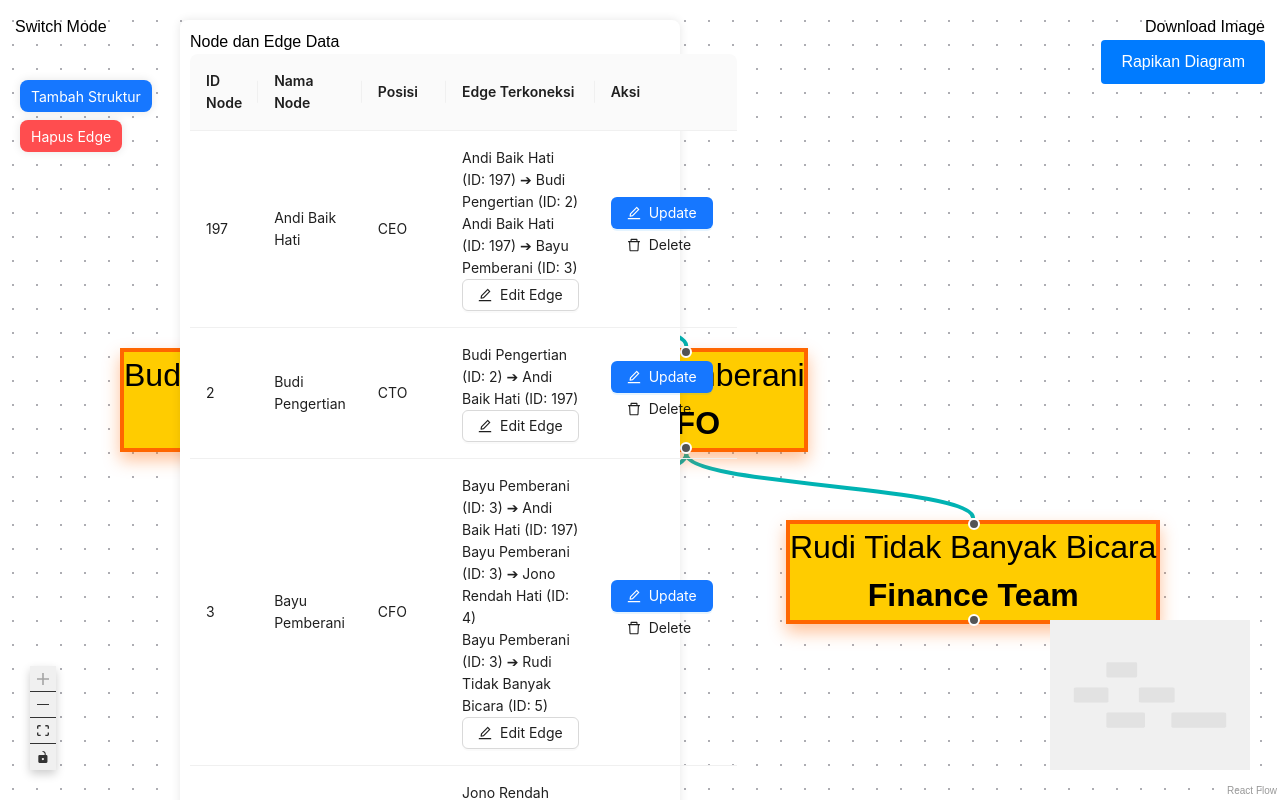
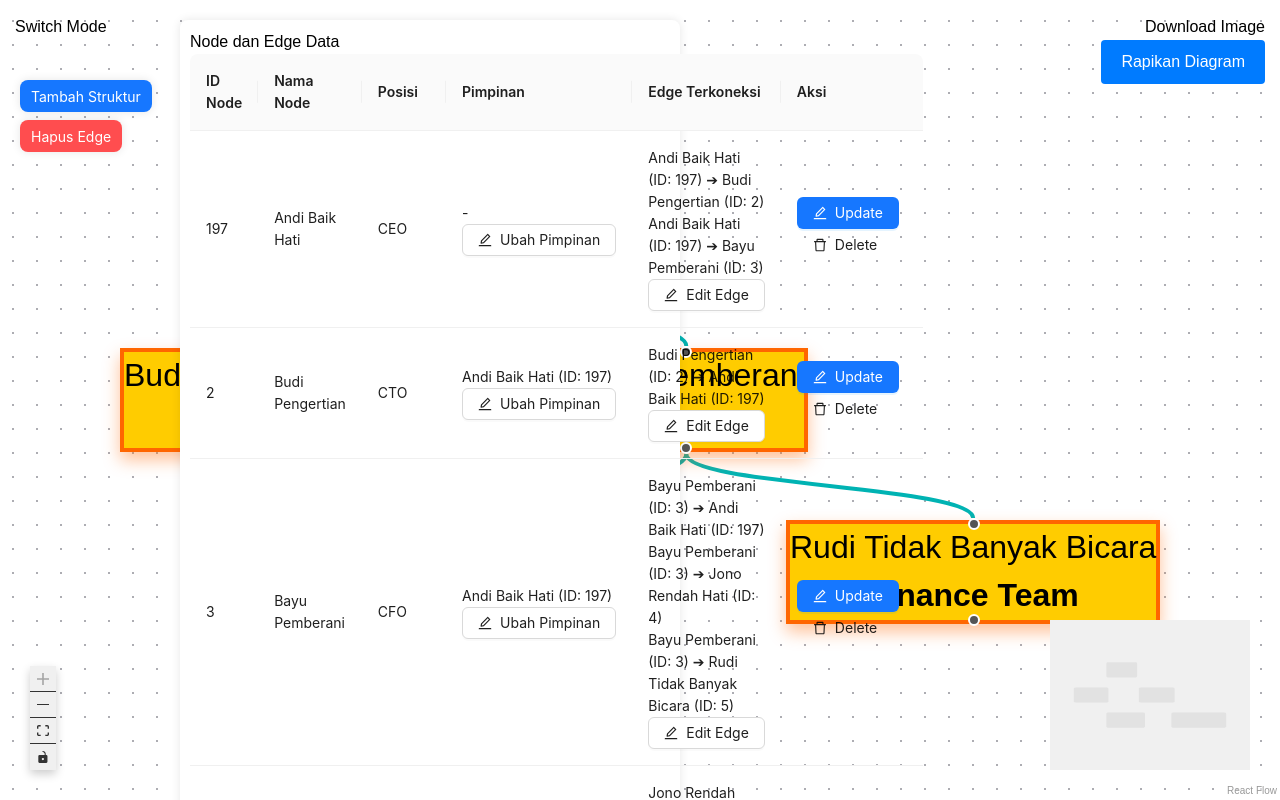
Before and after one commit to zenzalepik/sc_diagram_struktur_organisasi_reactflow_add_item_from_form_ant_design, a React (Create React App) app: page / in a window 1280 px wide. Shown: the top 800 px of the page. Built offline with nearby package versions, Linux system fonts and the light colour scheme.

Commit message:
Onprogress Ubah Pimpinanan

```diff
--- a/src/flowchart/NodeEdgeTable.js
+++ b/src/flowchart/NodeEdgeTable.js
@@ -64,6 +64,17 @@ const NodeEdgeTable = ({ nodes, edges, setNodes, setEdges }) => {
   };
 
   // Fungsi untuk menangani klik edit edge
+  const handleEditPimpinan = (record) => {
+    // Temukan edge yang terhubung dengan node yang dipilih
+    const connectedEdges = edges.filter(
+      (edge) => (edge.target === record.id)
+    );
+      const edge = connectedEdges[0];
+      setSelectedEdge(edge); // Set edge yang dipilih untuk diedit
+      setIsEditPimpinanFormVisible(true); // Tampilkan form edit edge
+  };
+
+  // Fungsi untuk menangani klik edit edge
   const handleEditEdgeClick = (record) => {
     // Temukan edge yang terhubung dengan node yang dipilih
     const connectedEdges = edges.filter(
@@ -73,15 +84,15 @@ const handleEditEdgeClick = (record) => {
     // Jika ada lebih dari satu edge, kita akan memilih salah satu untuk diedit
     if (connectedEdges.length === 1) {
       const edge = connectedEdges[0];
-    setSelectedEdge(edge);  // Set edge yang dipilih untuk diedit
-    setIsEditEdgeFormVisible(true);  // Tampilkan form edit edge
+      setSelectedEdge(edge); // Set edge yang dipilih untuk diedit
+      setIsEditEdgeFormVisible(true); // Tampilkan form edit edge
     } else {
       // Jika ada lebih dari satu edge, beri tahu pengguna
-    alert("Terdapat lebih dari satu edge untuk node ini. Pilih salah satu untuk diedit.");
+      alert(
+        "Terdapat lebih dari satu edge untuk node ini. Pilih salah satu untuk diedit."
+      );
     }
   };
-
-
 
   const columns = [
     {
@@ -99,6 +110,46 @@ const handleEditEdgeClick = (record) => {
       dataIndex: "position",
       key: "position",
     },
+
+    {
+      title: "Pimpinan",
+      key: "edges",
+      render: (_, record) => {
+        const connectedEdges = edges.filter(
+          (edge) => edge.target === record.id
+        );
+        return (
+          <>
+            {connectedEdges.length > 0 ? (
+              <ul>
+                {connectedEdges.map((edge) => {
+                  const pinpinanNodeId =
+                    edge.source;
+                  const pinpinanNode = nodes.find((n) => n.id === pinpinanNodeId);
+                  return (
+                    <li key={edge.id}>
+                      {pinpinanNode
+                        ? `${pinpinanNode.data.name} (ID: ${pinpinanNode.id})`
+                        : "Unknown"}
+                    </li>
+                  );
+                })}
+              </ul>
+            ) : (
+              <span>-</span>
+            )}
+
+            <Button
+              type="default"
+              icon={<EditOutlined />}
+              onClick={() => handleEditPimpinan(record)}
+            >
+              Ubah Pimpinan
+            </Button>
+          </>
+        );
+      },
+    },
     {
       title: "Edge Terkoneksi",
       key: "edges",
@@ -106,7 +157,9 @@ const handleEditEdgeClick = (record) => {
         const connectedEdges = edges.filter(
           (edge) => edge.source === record.id || edge.target === record.id
         );
-        return connectedEdges.length > 0 ? (
+        return (
+          <>
+            {connectedEdges.length > 0 ? (
               <ul>
                 {connectedEdges.map((edge) => {
                   const otherNodeId =
@@ -120,6 +173,11 @@ const handleEditEdgeClick = (record) => {
                     </li>
                   );
                 })}
+              </ul>
+            ) : (
+              <span>Tidak ada koneksi</span>
+            )}
+
             <Button
               type="default"
               icon={<EditOutlined />}
@@ -127,9 +185,7 @@ const handleEditEdgeClick = (record) => {
             >
               Edit Edge
             </Button>
-          </ul>
-        ) : (
-          <span>Tidak ada koneksi</span>
+          </>
         );
       },
     },
@@ -172,13 +228,16 @@ const handleEditEdgeClick = (record) => {
   // State untuk menyimpan edge yang dipilih
   const [selectedEdge, setSelectedEdge] = useState(null);
   const [isEditEdgeFormVisible, setIsEditEdgeFormVisible] = useState(false);
+  const [isEditPimpinanFormVisible, setIsEditPimpinanFormVisible] = useState(false);
 
   // Form untuk mengedit edge
   const handleEditEdgeFormSubmit = (values) => {
     // Update edge berdasarkan id
     setEdges((prevEdges) => {
       return prevEdges.map((edge) =>
-      edge.id === selectedEdge.id ? { ...edge, source: values.source, target: values.target } : edge
+        edge.id === selectedEdge.id
+          ? { ...edge, source: values.source, target: values.target }
+          : edge
       );
     });
 
@@ -193,6 +252,25 @@ const handleCancelEdgeEdit = () => {
     setSelectedEdge(null);
   };
 
+
+    const handleEditPimpinanFormSubmit = (values) => {
+      // Update edge berdasarkan id
+      setEdges((prevEdges) => {
+        return prevEdges.map((edge) =>
+          edge.id === selectedEdge.id
+            ? { ...edge, source: values.source, target: values.target }
+            : edge
+        );
+      });
+
+      // Tutup modal setelah submit
+      setIsEditPimpinanFormVisible(false);
+      setSelectedEdge(null);
+    };
+  const handleCancelPimpinanEdit = () => {
+    setIsEditPimpinanFormVisible(false);
+    setSelectedEdge(null);
+  };
 
   return (
     <div
@@ -215,7 +293,66 @@ const handleCancelEdgeEdit = () => {
         rowKey="id"
         style={{ width: "100%" }}
       />
+      {/* //Modal edit pimpinan */}
+      <Modal
+        title={`Edit Edge ${selectedEdge ? selectedEdge.id : ""}`}
+        visible={isEditPimpinanFormVisible}
+        onCancel={handleCancelPimpinanEdit}
+        footer={null}
+        destroyOnClose={true}
+      >
+        {selectedEdge ? (
+          <Form
+            initialValues={{
+              source: selectedEdge.source,
+              target: selectedEdge.target,
+            }}
+            onFinish={handleEditPimpinanFormSubmit}
+            layout="vertical"
+          >
+            <Form.Item
+              label="Source Node"
+              name="source"
+              rules={[{ required: true, message: "Source node wajib diisi" }]}
+            >
+              <Select style={{ width: "100%" }}>
+                {nodes
+                  .filter((node) => node.id !== selectedEdge.target) // Pastikan tidak memilih target yang sama dengan source
+                  .map((node) => (
+                    <Select.Option key={node.id} value={node.id}>
+                      {node.data.name} (ID: {node.id})
+                    </Select.Option>
+                  ))}
+              </Select>
+            </Form.Item>
 
+            <Form.Item
+              label="Target Node"
+              name="target"
+              rules={[{ required: true, message: "Target node wajib diisi" }]}
+            >
+              <Select style={{ width: "100%" }}>
+                {nodes
+                  .filter((node) => node.id !== selectedEdge.source) // Pastikan tidak memilih source yang sama dengan target
+                  .map((node) => (
+                    <Select.Option key={node.id} value={node.id}>
+                      {node.data.name} (ID: {node.id})
+                    </Select.Option>
+                  ))}
+              </Select>
+            </Form.Item>
+
+            <Form.Item>
+              <Button type="primary" htmlType="submit">
+                Simpan
+              </Button>
+            </Form.Item>
+          </Form>
+        ) : (
+          <p>Loading...</p>
+        )}
+      </Modal>
+      {/* // */}
       <Modal
         title={`Update Node ${selectedNode ? selectedNode.id : ""}`}
         visible={isUpdateFormVisible}
@@ -297,8 +434,7 @@ const handleCancelEdgeEdit = () => {
           <p>Loading...</p>
         )}
       </Modal>
-
-      // Modal untuk mengedit edge
+      {/* // Modal untuk mengedit edge */}
       <Modal
         title={`Edit Edge ${selectedEdge ? selectedEdge.id : ""}`}
         visible={isEditEdgeFormVisible}
@@ -322,7 +458,7 @@ const handleCancelEdgeEdit = () => {
             >
               <Select style={{ width: "100%" }}>
                 {nodes
-            .filter((node) => node.id !== selectedEdge.target)  // Pastikan tidak memilih target yang sama dengan source
+                  .filter((node) => node.id !== selectedEdge.target) // Pastikan tidak memilih target yang sama dengan source
                   .map((node) => (
                     <Select.Option key={node.id} value={node.id}>
                       {node.data.name} (ID: {node.id})
@@ -338,7 +474,7 @@ const handleCancelEdgeEdit = () => {
             >
               <Select style={{ width: "100%" }}>
                 {nodes
-            .filter((node) => node.id !== selectedEdge.source)  // Pastikan tidak memilih source yang sama dengan target
+                  .filter((node) => node.id !== selectedEdge.source) // Pastikan tidak memilih source yang sama dengan target
                   .map((node) => (
                     <Select.Option key={node.id} value={node.id}>
                       {node.data.name} (ID: {node.id})
@@ -357,7 +493,6 @@ const handleCancelEdgeEdit = () => {
           <p>Loading...</p>
         )}
       </Modal>
-
     </div>
   );
 };
```
Lines whose indentation alone changed are shown as unchanged.
